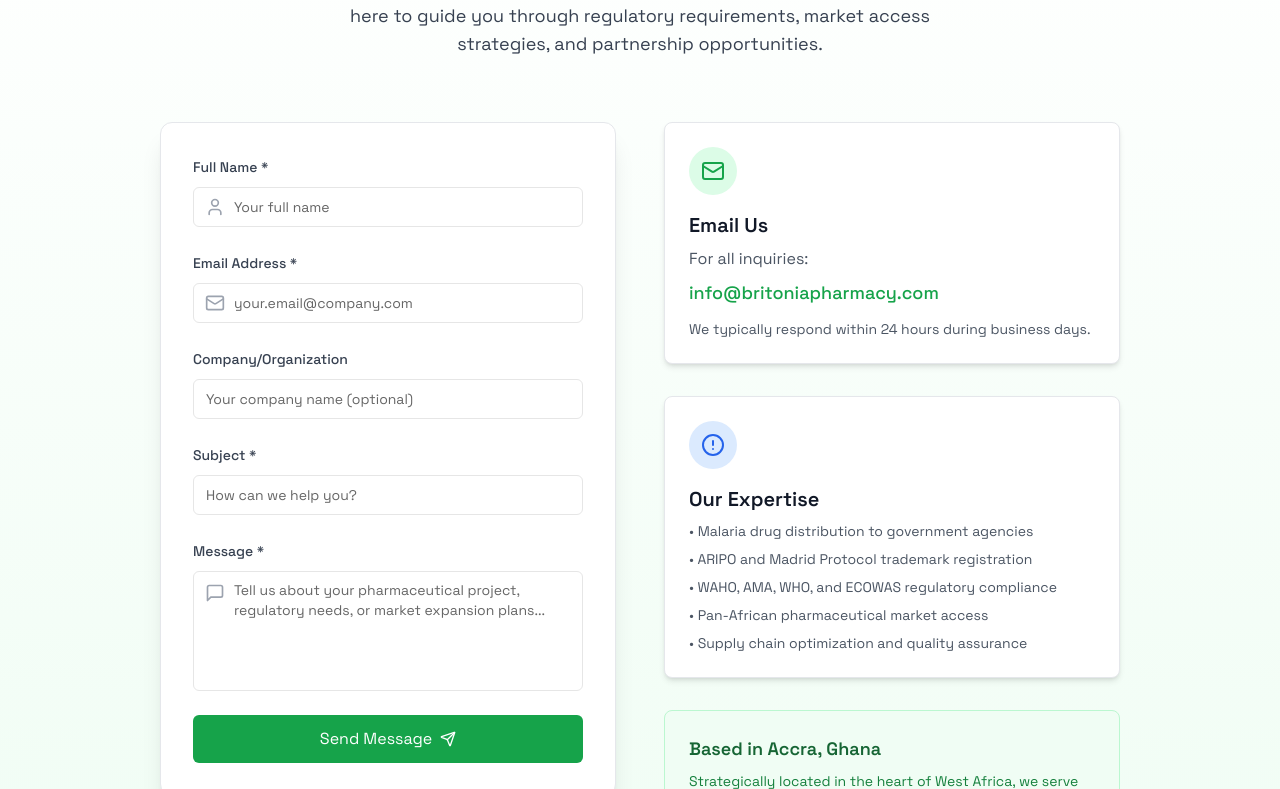
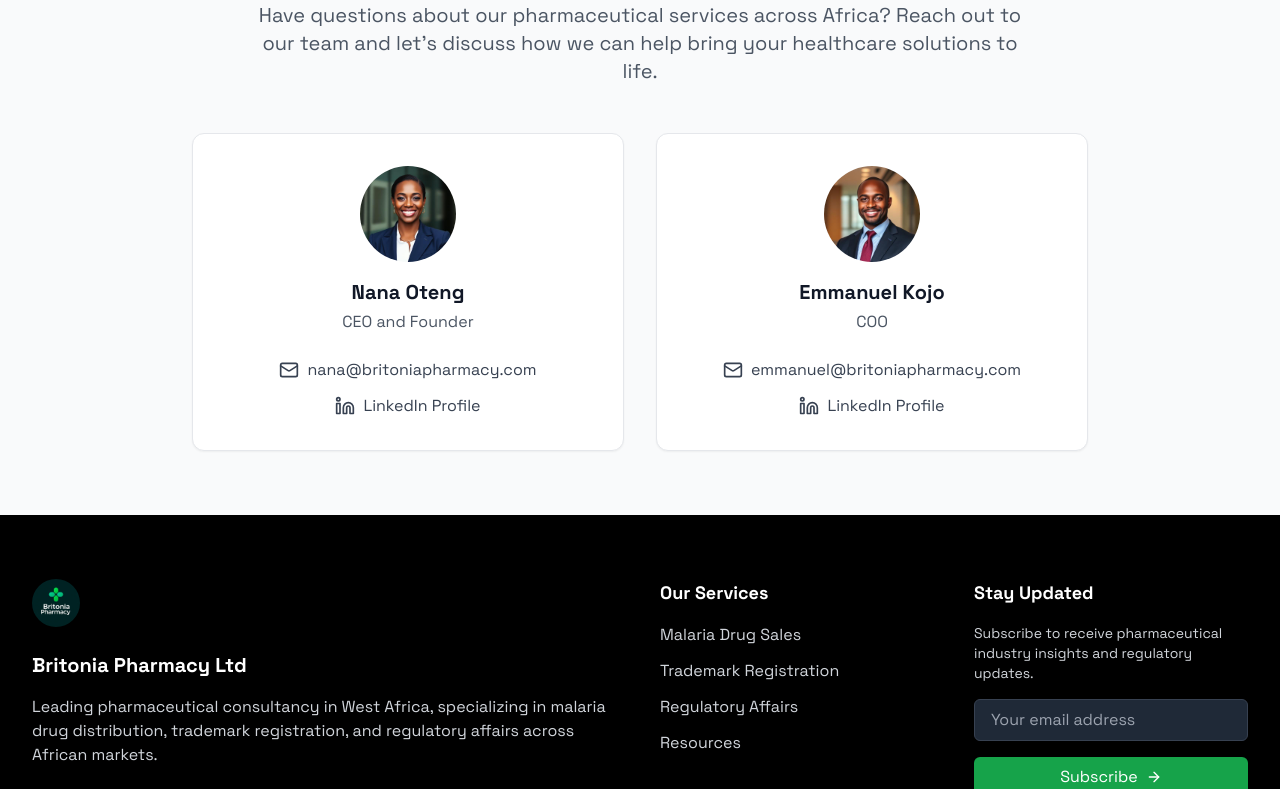
Before and after one commit to britoniapharmacy/britoniapharmacy, a React (Vite) app: page /blog in a window 1280 px wide. Shown: the part 2271-3060 px from the top of the page. Built offline with nearby package versions, Linux system fonts and the light colour scheme.

Commit message:
Update Contact Us page
Match the Contact Us page design to the provided URL.

```diff
--- a/src/components/ContactForm.tsx
+++ b/src/components/ContactForm.tsx
@@ -2,7 +2,7 @@ import { useState } from 'react';
 import { useForm } from 'react-hook-form';
 import { z } from 'zod';
 import { zodResolver } from '@hookform/resolvers/zod';
-import { Send, Mail, User, MessageSquare, AlertCircle } from 'lucide-react';
+import { Send, Mail, User, MessageSquare, Linkedin } from 'lucide-react';
 import { useToast } from '@/hooks/use-toast';
 import { Form, FormControl, FormField, FormItem, FormLabel, FormMessage } from '@/components/ui/form';
 import { Input } from '@/components/ui/input';
@@ -118,156 +118,81 @@ const ContactForm = () => {
   };
 
   return (
-    <section id="contact" className="bg-gradient-to-b from-white to-green-50 text-gray-900 relative py-[25px]">
-      <div className="max-w-5xl mx-auto px-4 sm:px-6 lg:px-8">
-        <div className="text-center mb-16">
-          <div className="inline-block mb-3 px-3 py-1 bg-green-100 text-green-700 rounded-full text-sm font-medium">
-            Get In Touch
-          </div>
-          <h2 className="text-3xl md:text-4xl font-bold mb-4 text-gray-900">
-            Contact Britonia Pharmacy Ltd
-          </h2>
-          <p className="text-gray-700 text-lg max-w-2xl mx-auto">
-            Ready to expand into African pharmaceutical markets? Our expert team is here to guide you through regulatory requirements, market access strategies, and partnership opportunities.
-          </p>
-        </div>
-
-        <div className="grid grid-cols-1 md:grid-cols-2 gap-12 items-start">
-          <div className="bg-white rounded-xl shadow-xl p-8 border border-gray-200">
-            <Form {...form}>
-              <form onSubmit={form.handleSubmit(onSubmit)} className="space-y-6">
-                <FormField control={form.control} name="name" render={({ field }) => (
-                  <FormItem>
-                    <FormLabel className="text-gray-700">Full Name *</FormLabel>
-                    <div className="relative">
-                      <User className="absolute left-3 top-2.5 h-5 w-5 text-gray-400" />
-                      <FormControl>
-                        <Input placeholder="Your full name" className="pl-10" {...field} />
-                      </FormControl>
-                    </div>
-                    <FormMessage />
-                  </FormItem>
-                )} />
-
-                <FormField control={form.control} name="email" render={({ field }) => (
-                  <FormItem>
-                    <FormLabel className="text-gray-700">Email Address *</FormLabel>
-                    <div className="relative">
-                      <Mail className="absolute left-3 top-2.5 h-5 w-5 text-gray-400" />
-                      <FormControl>
-                        <Input type="email" placeholder="your.email@company.com" className="pl-10" {...field} />
-                      </FormControl>
-                    </div>
-                    <FormMessage />
-                  </FormItem>
-                )} />
-
-                <FormField control={form.control} name="company" render={({ field }) => (
-                  <FormItem>
-                    <FormLabel className="text-gray-700">Company/Organization</FormLabel>
-                    <FormControl>
-                      <Input placeholder="Your company name (optional)" {...field} />
-                    </FormControl>
-                    <FormMessage />
-                  </FormItem>
-                )} />
-
-                <FormField control={form.control} name="subject" render={({ field }) => (
-                  <FormItem>
-                    <FormLabel className="text-gray-700">Subject *</FormLabel>
-                    <FormControl>
-                      <Input placeholder="How can we help you?" {...field} />
-                    </FormControl>
-                    <FormMessage />
-                  </FormItem>
-                )} />
-
-                <FormField control={form.control} name="message" render={({ field }) => (
-                  <FormItem>
-                    <FormLabel className="text-gray-700">Message *</FormLabel>
-                    <div className="relative">
-                      <MessageSquare className="absolute left-3 top-3 h-5 w-5 text-gray-400" />
-                      <FormControl>
-                        <Textarea
-                          placeholder="Tell us about your pharmaceutical project, regulatory needs, or market expansion plans..."
-                          className="min-h-[120px] pl-10 resize-none"
-                          {...field}
-                        />
-                      </FormControl>
-                    </div>
-                    <FormMessage />
-                  </FormItem>
-                )} />
-
-                {/* Honeypot field - hidden from real users but bots will fill it */}
-                <FormField control={form.control} name="honeypot" render={({ field }) => (
-                  <FormItem className="hidden">
-                    <FormLabel>Leave this empty</FormLabel>
-                    <FormControl>
-                      <Input {...field} tabIndex={-1} />
-                    </FormControl>
-                  </FormItem>
-                )} />
-
-                {/* Hidden timestamp field */}
-                <FormField control={form.control} name="timestamp" render={({ field }) => (
-                  <FormItem className="hidden">
-                    <FormControl>
-                      <Input type="hidden" {...field} />
-                    </FormControl>
-                  </FormItem>
-                )} />
-
-                <button
-                  type="submit"
-                  disabled={isSubmitting}
-                  className="w-full bg-green-600 hover:bg-green-700 text-white py-3 px-6 rounded-md transition-colors flex items-center justify-center disabled:opacity-70 disabled:cursor-not-allowed"
-                >
-                  {isSubmitting ? "Sending..." : (
-                    <>
-                      Send Message
-                      <Send className="ml-2 h-4 w-4" />
-                    </>
-                  )}
-                </button>
-              </form>
-            </Form>
+    <section id="contact" className="py-16 bg-gray-50">
+      <div className="container mx-auto px-4">
+        <div className="max-w-6xl mx-auto">
+          {/* Header */}
+          <div className="text-center mb-12">
+            <p className="text-sm font-medium text-gray-600 mb-2">Get In Touch</p>
+            <h2 className="text-4xl font-bold text-gray-900 mb-4">Contact Us Today</h2>
+            <p className="text-xl text-gray-600 max-w-3xl mx-auto">
+              Have questions about our pharmaceutical services across Africa? Reach out to our
+              team and let's discuss how we can help bring your healthcare solutions to life.
+            </p>
           </div>
 
-          <div className="space-y-8">
-            <div className="bg-white p-6 rounded-lg shadow-md border border-gray-200">
-              <div className="w-12 h-12 bg-green-100 rounded-full flex items-center justify-center text-green-600 mb-4">
-                <Mail className="h-6 w-6" />
+          {/* Contact Cards */}
+          <div className="grid grid-cols-1 md:grid-cols-2 gap-8 max-w-4xl mx-auto">
+            {/* CEO Card */}
+            <div className="bg-white rounded-xl p-8 shadow-sm border border-gray-200">
+              <div className="text-center">
+                <img
+                  src="/lovable-uploads/nana-oteng-ceo.png"
+                  alt="Nana Oteng"
+                  className="w-24 h-24 rounded-full mx-auto mb-4 object-cover"
+                />
+                <h3 className="text-xl font-bold text-gray-900 mb-1">Nana Oteng</h3>
+                <p className="text-gray-600 mb-6">CEO and Founder</p>
+                <div className="space-y-3">
+                  <a
+                    href="mailto:nana@britoniapharmacy.com"
+                    className="flex items-center justify-center text-gray-700 hover:text-blue-600 transition-colors"
+                  >
+                    <Mail className="w-5 h-5 mr-2" />
+                    nana@britoniapharmacy.com
+                  </a>
+                  <a
+                    href="https://www.linkedin.com/in/nana-oteng"
+                    target="_blank"
+                    rel="noopener noreferrer"
+                    className="flex items-center justify-center text-gray-700 hover:text-blue-600 transition-colors"
+                  >
+                    <Linkedin className="w-5 h-5 mr-2" />
+                    LinkedIn Profile
+                  </a>
+                </div>
               </div>
-              <h3 className="text-xl font-semibold mb-2">Email Us</h3>
-              <p className="text-gray-600 mb-2">For all inquiries:</p>
-              <a href="mailto:info@britoniapharmacy.com" className="text-green-600 hover:underline text-lg font-medium">
-                info@britoniapharmacy.com
-              </a>
-              <p className="text-gray-600 mt-3 text-sm">
-                We typically respond within 24 hours during business days.
-              </p>
             </div>
 
-            <div className="bg-white p-6 rounded-lg shadow-md border border-gray-200">
-              <div className="w-12 h-12 bg-blue-100 rounded-full flex items-center justify-center text-blue-600 mb-4">
-                <AlertCircle className="h-6 w-6" />
+            {/* COO Card */}
+            <div className="bg-white rounded-xl p-8 shadow-sm border border-gray-200">
+              <div className="text-center">
+                <img
+                  src="/lovable-uploads/emmanuel-kojo-coo.png"
+                  alt="Emmanuel Kojo"
+                  className="w-24 h-24 rounded-full mx-auto mb-4 object-cover"
+                />
+                <h3 className="text-xl font-bold text-gray-900 mb-1">Emmanuel Kojo</h3>
+                <p className="text-gray-600 mb-6">COO</p>
+                <div className="space-y-3">
+                  <a
+                    href="mailto:emmanuel@britoniapharmacy.com"
+                    className="flex items-center justify-center text-gray-700 hover:text-blue-600 transition-colors"
+                  >
+                    <Mail className="w-5 h-5 mr-2" />
+                    emmanuel@britoniapharmacy.com
+                  </a>
+                  <a
+                    href="https://www.linkedin.com/in/emmanuel-kojo"
+                    target="_blank"
+                    rel="noopener noreferrer"
+                    className="flex items-center justify-center text-gray-700 hover:text-blue-600 transition-colors"
+                  >
+                    <Linkedin className="w-5 h-5 mr-2" />
+                    LinkedIn Profile
+                  </a>
+                </div>
               </div>
-              <h3 className="text-xl font-semibold mb-2">Our Expertise</h3>
-              <ul className="text-gray-600 space-y-2 text-sm">
-                <li>• Malaria drug distribution to government agencies</li>
-                <li>• ARIPO and Madrid Protocol trademark registration</li>
-                <li>• WAHO, AMA, WHO, and ECOWAS regulatory compliance</li>
-                <li>• Pan-African pharmaceutical market access</li>
-                <li>• Supply chain optimization and quality assurance</li>
-              </ul>
-            </div>
-
-            <div className="bg-green-50 p-6 rounded-lg border border-green-200">
-              <h3 className="text-lg font-semibold mb-2 text-green-800">Based in Accra, Ghana</h3>
-              <p className="text-green-700 text-sm">
-                Strategically located in the heart of West Africa, we serve pharmaceutical companies and government agencies across the continent with deep local expertise and international standards.
-              </p>
             </div>
           </div>
         </div>
```
